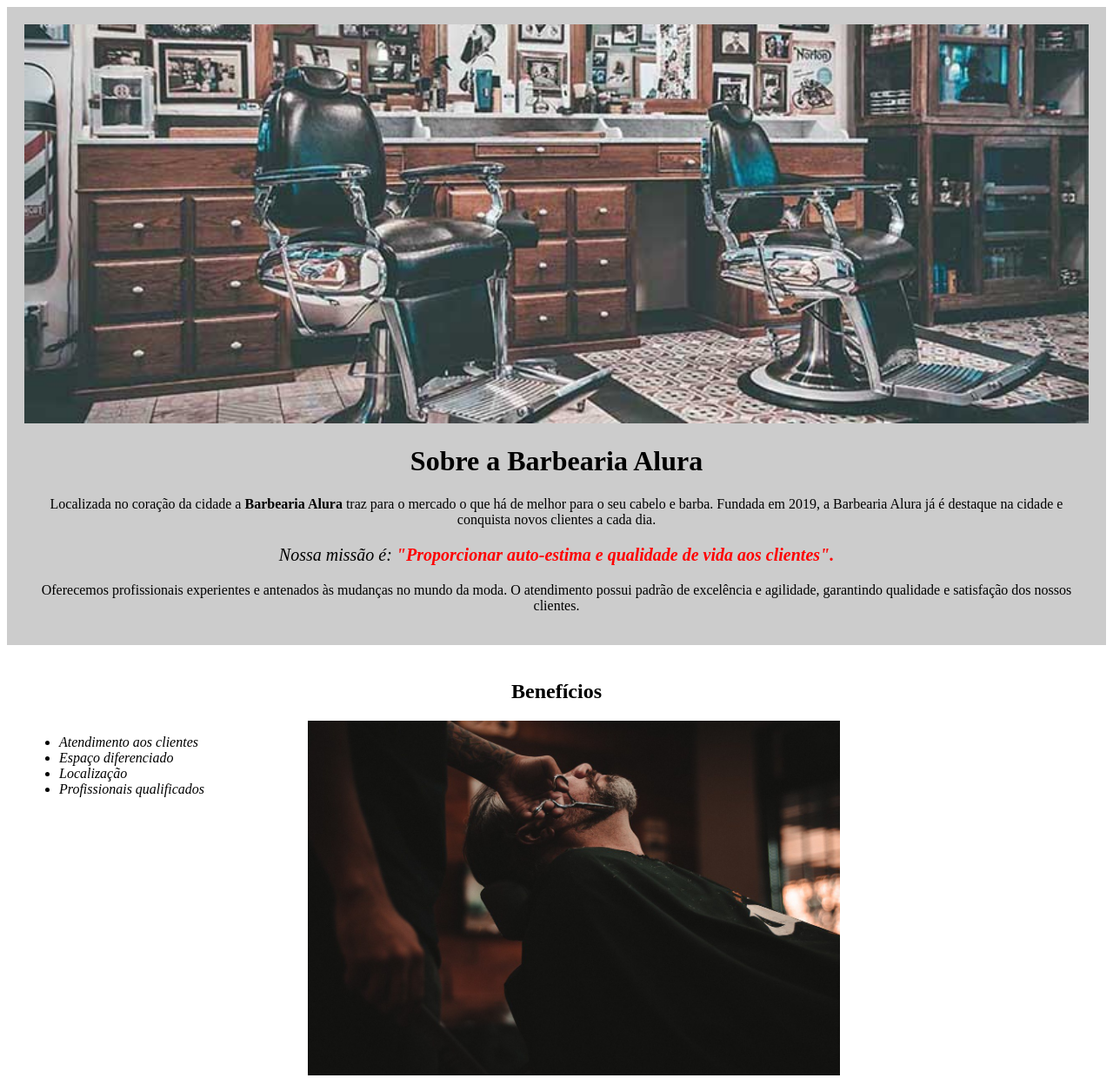
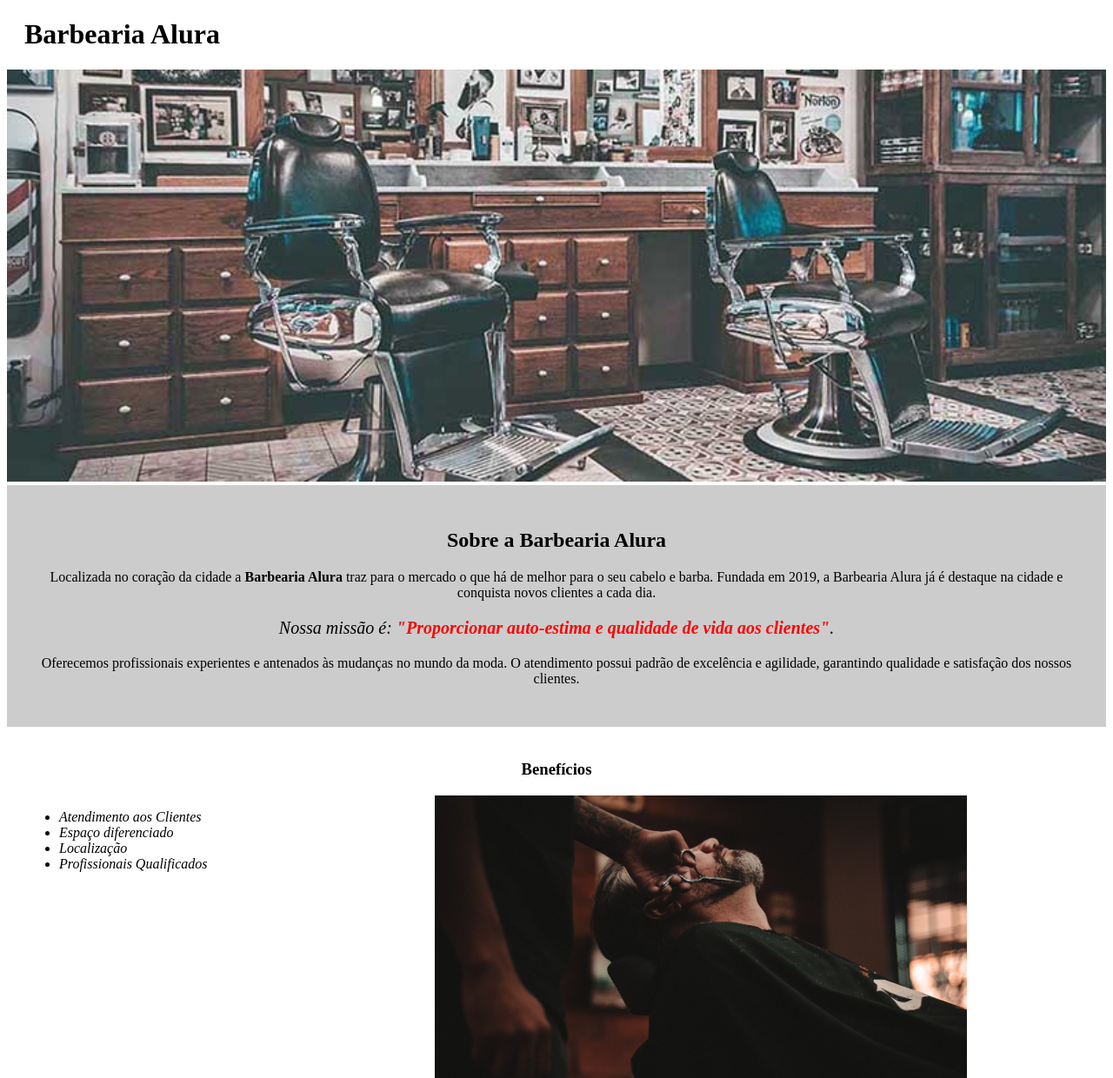
Before and after one commit to mariarezende1112/barbeariaalura, a plain HTML site: page index.html in a window 1280 px wide. Shown: the top 1240 px of the page at 87% size. Drawn offline with Linux system fonts and the light colour scheme.

Commit message:
Add files via upload

```diff
--- a/index.html
+++ b/index.html
@@ -2,36 +2,36 @@
 <html lang="pt-br">
 	<head>
 		<meta charset="UTF-8">
-    <meta http-equiv="X-UA-Compatible" content="IE=edge">
-    <meta name="viewport" content="width=device-width, initial-scale=1.0">
 		<title>Barbearia Alura</title>
 		<link rel="stylesheet" href="style.css">
+	</head>
 
-</head>
 	<body>
+		<header>
+			<h1 class="titulo-principal">Barbearia Alura</h1>
+		</header>
+		<img id="banner" src="banner.jpg">
 		<div class="principal">
+			<h2 class="titulo-centralizado">Sobre a Barbearia Alura</h2>
 
-        <img id="banner" src="banner.jpg" alt="" srcset="">
-        <h1>Sobre a Barbearia Alura</h1>
+			<p>Localizada no coração da cidade a <strong>Barbearia Alura</strong> traz para o mercado o que há de melhor para o seu cabelo e barba. Fundada em 2019, a Barbearia Alura já é destaque na cidade e conquista novos clientes a cada dia.</p>
 
-        <p>Localizada no coração da cidade a <strong>Barbearia Alura</strong>  traz para o mercado o que há de melhor para o seu cabelo e barba. Fundada em 2019, a Barbearia Alura já é destaque na cidade e conquista novos clientes a cada dia.</p>
-
-        <p id="missao"><em>Nossa missão é:<strong>  "Proporcionar auto-estima e qualidade de vida aos clientes".</strong></em></p>
+			<p id="missao"><em>Nossa missão é: <strong>"Proporcionar auto-estima e qualidade de vida aos clientes"</strong>.</em></p>
 
 			<p>Oferecemos profissionais experientes e antenados às mudanças no mundo da moda. O atendimento possui padrão de excelência e agilidade, garantindo qualidade e satisfação dos nossos clientes.</p>
-
 		</div>
 
+		<div class="beneficios">
+			<h3 class="titulo-centralizado">Benefícios</h3>
 
-    <div class="beneficios">
-        <h2>Benefícios</h2>
 			<ul>
-            <li class="itens" >Atendimento aos clientes</li>
+				<li class="itens">Atendimento aos Clientes</li>
 				<li class="itens">Espaço diferenciado</li>
 				<li class="itens">Localização</li>
-            <li class="itens">Profissionais qualificados</li>
+				<li class="itens">Profissionais Qualificados</li>
 			</ul>
-        <img class="imagembeneficios" src="beneficios.jpg" alt="">
+
+			<img src="beneficios.jpg" class="imagembeneficios">
 		</div>
 	</body>
 </html>
--- /dev/null
+++ b/produtos.css
@@ -0,0 +1,19 @@
+header {
+	background: #BBBBBB;
+}
+
+nav{
+	position:absolute;
+}
+nav li {
+	display: inline;
+	margin: 0 0 0 15px;
+}
+
+nav a {
+	text-transform: uppercase;
+	color: #000000;
+	font-weight: bold;
+	font-size: 22px;
+	text-decoration: none;
+}
--- /dev/null
+++ b/reset.css
@@ -0,0 +1,48 @@
+/* http://meyerweb.com/eric/tools/css/reset/
+   v2.0 | 20110126
+   License: none (public domain)
+*/
+
+html, body, div, span, applet, object, iframe,
+h1, h2, h3, h4, h5, h6, p, blockquote, pre,
+a, abbr, acronym, address, big, cite, code,
+del, dfn, em, img, ins, kbd, q, s, samp,
+small, strike, strong, sub, sup, tt, var,
+b, u, i, center,
+dl, dt, dd, ol, ul, li,
+fieldset, form, label, legend,
+table, caption, tbody, tfoot, thead, tr, th, td,
+article, aside, canvas, details, embed,
+figure, figcaption, footer, header, hgroup,
+menu, nav, output, ruby, section, summary,
+time, mark, audio, video {
+	margin: 0;
+	padding: 0;
+	border: 0;
+	font-size: 100%;
+	font: inherit;
+	vertical-align: baseline;
+}
+/* HTML5 display-role reset for older browsers */
+article, aside, details, figcaption, figure,
+footer, header, hgroup, menu, nav, section {
+	display: block;
+}
+body {
+	line-height: 1;
+}
+ol, ul {
+	list-style: none;
+}
+blockquote, q {
+	quotes: none;
+}
+blockquote:before, blockquote:after,
+q:before, q:after {
+	content: '';
+	content: none;
+}
+table {
+	border-collapse: collapse;
+	border-spacing: 0;
+}
--- a/style.css
+++ b/style.css
@@ -1,52 +1,48 @@
-body{
-    background-color: white
+#banner {
+	width:100%;
 }
 
 .principal{
-    background-color: #ccc;
-    padding: 20px;
+	background: #CCCCCC;
+	padding: 30px;
 }
 
-#banner{
-    width: 100%;
+.titulo-principal {
+	padding-left: 20px;
 }
 
-h1{
-    color: rgb(0, 0, 0);
-    text-align: center;
-
-}
-p{
-    text-align: center;
+.titulo-centralizado {
+	text-align: center
 }
 
-#missao{
-    font-size: 20px;
+p {
+	text-align: center;
 }
 
-em strong{
-    color: red;
+#missao {
+	font-size: 20px
 }
 
-.itens{
-    font-style: italic;
+em strong {
+	color: #FF0000;
 }
 
-.beneficios{
-    background-color: white;
-    padding: 20px;
+.itens {
+	font-style: italic
 }
 
-h2{
-    color: black; text-align: center;
+.beneficios {
+	background: #FFFFFF;
+	padding: 20px;
 }
 
-.imagembeneficios{
-    width: 50%;
+ul {
+	display: inline-block;
+	vertical-align: top;
+	width: 20%;
+	margin-right: 15%;
 }
 
-ul{
-    display: inline-block;
-    vertical-align: top;
-    width: 23%;
+.imagembeneficios {
+	width: 50%;
 }
```
Also changed, not shown: produtos.html (added, +22 -0 lines), barba.jpg (added), cabelo+barba.jpg (added), cabelo.jpg (added), logo-branco.png (added), logo.png (added). Lines whose indentation alone changed are shown as unchanged.
